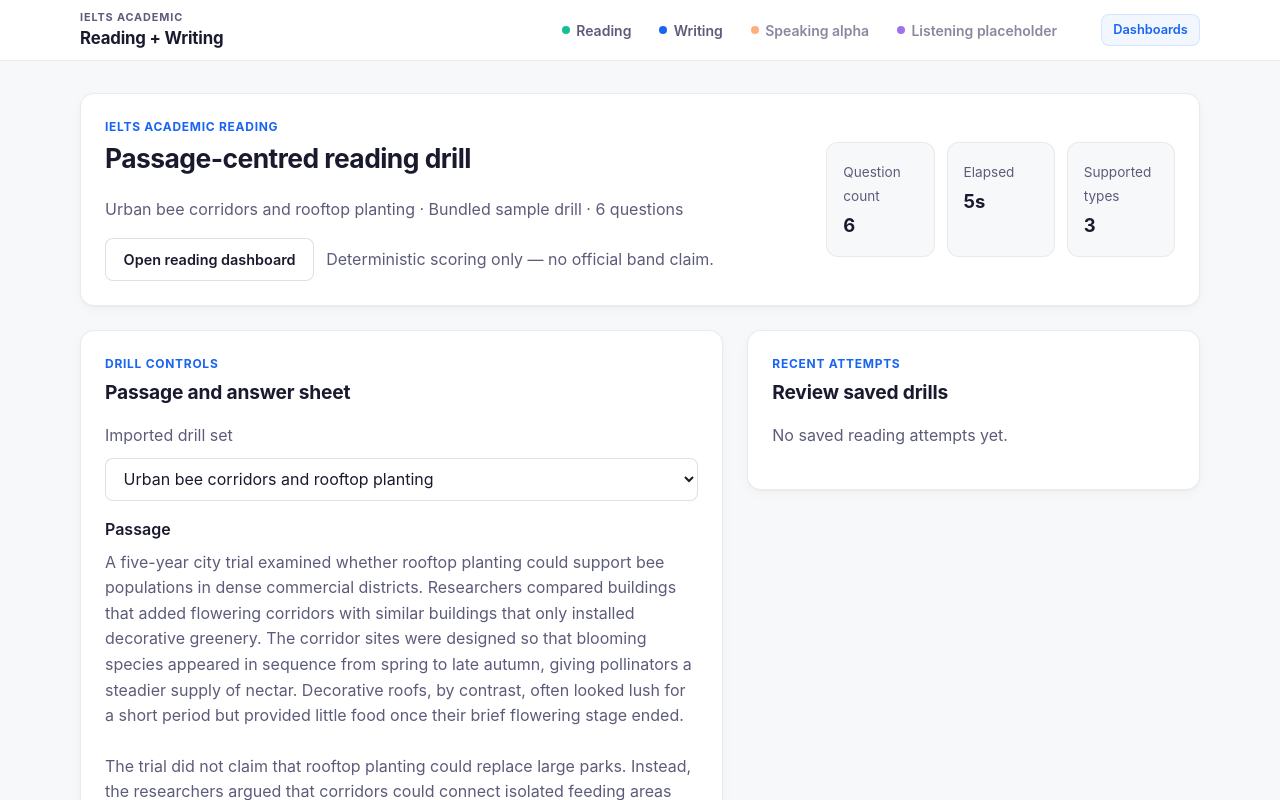
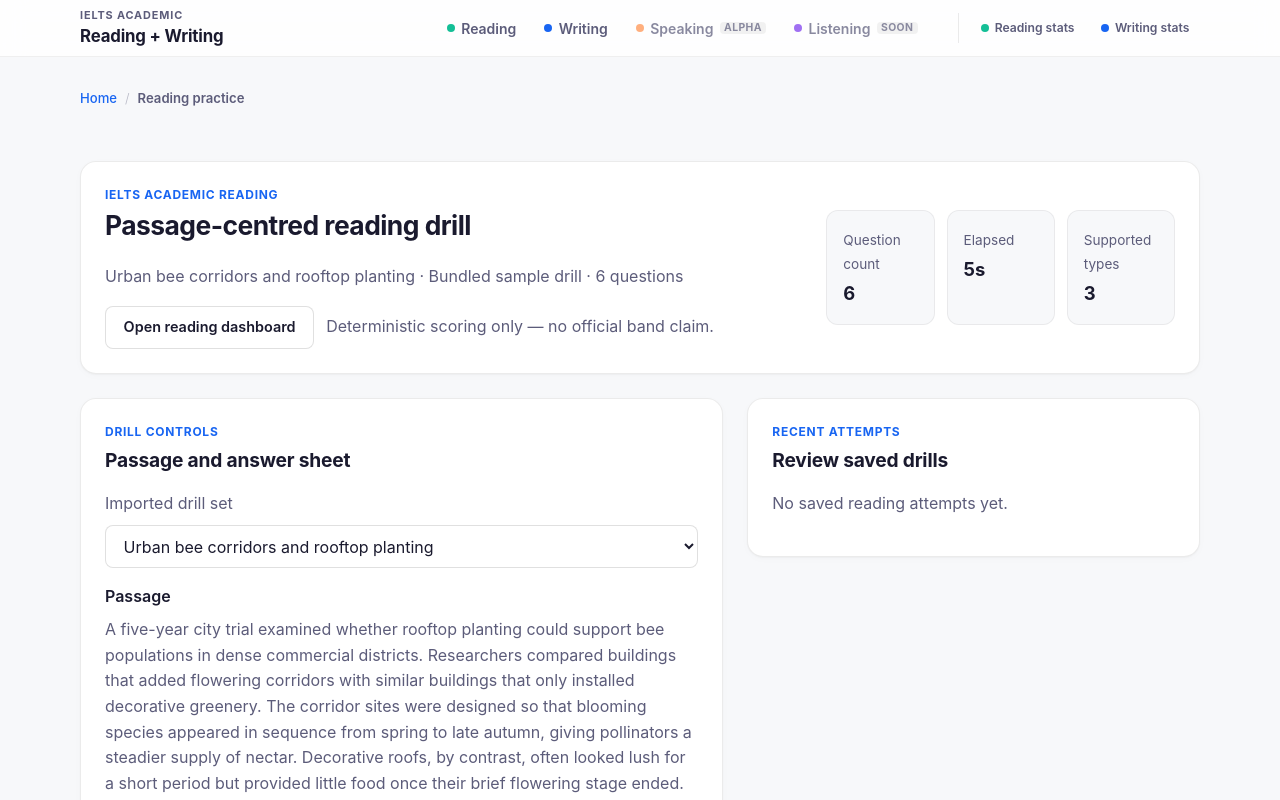
Before and after one commit to Ketchio-dev/IETLS, a Next.js app: page /reading in a window 1280 px wide. Shown: the top 800 px of the page. Built offline with nearby package versions, Linux system fonts and the light colour scheme.

Commit message:
omx(team): auto-checkpoint worker-1 [unknown]

```diff
--- a/src/app/globals.css
+++ b/src/app/globals.css
@@ -67,18 +67,21 @@ input {
   position: sticky;
   top: 0;
   z-index: 100;
-  background: #ffffff;
-  border-bottom: 1px solid rgba(0, 0, 0, 0.08);
+  background: rgba(255, 255, 255, 0.82);
+  backdrop-filter: blur(12px);
+  -webkit-backdrop-filter: blur(12px);
+  border-bottom: 1px solid rgba(0, 0, 0, 0.06);
   padding: 0 1rem;
+  transition: box-shadow 0.25s ease;
 }
 
 .site-nav-inner {
   display: flex;
   align-items: center;
-  gap: 1.5rem;
+  gap: 1.25rem;
   width: min(1120px, 100%);
   margin: 0 auto;
-  height: 60px;
+  height: 56px;
 }
 
 .site-nav-brand {
@@ -185,10 +188,10 @@ input {
 .panel {
   background: var(--panel);
   border: 1px solid var(--panel-border);
-  border-radius: 14px;
+  border-radius: 16px;
   padding: 1.5rem;
-  box-shadow: 0 1px 3px rgba(0, 0, 0, 0.04), 0 4px 12px rgba(0, 0, 0, 0.03);
-  transition: box-shadow 0.2s ease;
+  box-shadow: 0 1px 2px rgba(0, 0, 0, 0.04), 0 2px 8px rgba(0, 0, 0, 0.02);
+  transition: box-shadow 0.2s ease, border-color 0.2s ease;
 }
 
 /* ------ Hero ------ */
@@ -1347,45 +1350,50 @@ input[type='file'] {
    ============================================================ */
 
 .home-hero {
-  background: linear-gradient(135deg, #f0f4ff 0%, #e8faf4 50%, #fff5ec 100%);
+  background: linear-gradient(145deg, #f0f4ff 0%, #e8faf4 40%, #fef9f3 100%);
   border: none;
-  box-shadow: none;
+  box-shadow: 0 1px 0 rgba(0, 0, 0, 0.04);
   position: relative;
   overflow: hidden;
+  padding: 2rem;
+  border-radius: 20px;
 }
 
 .home-hero::before {
   content: '';
   position: absolute;
-  top: -40%;
-  right: -20%;
-  width: 480px;
-  height: 480px;
+  top: -50%;
+  right: -15%;
+  width: 520px;
+  height: 520px;
   border-radius: 50%;
-  background: radial-gradient(circle, rgba(20, 191, 150, 0.08) 0%, transparent 70%);
+  background: radial-gradient(circle, rgba(20, 191, 150, 0.07) 0%, transparent 65%);
   pointer-events: none;
 }
 
 .home-hero::after {
   content: '';
   position: absolute;
-  bottom: -30%;
-  left: -10%;
-  width: 380px;
-  height: 380px;
+  bottom: -35%;
+  left: -8%;
+  width: 400px;
+  height: 400px;
   border-radius: 50%;
-  background: radial-gradient(circle, rgba(24, 101, 242, 0.06) 0%, transparent 70%);
+  background: radial-gradient(circle, rgba(24, 101, 242, 0.05) 0%, transparent 65%);
   pointer-events: none;
 }
 
 .home-hero .eyebrow {
-  color: var(--text);
-  opacity: 0.55;
+  color: var(--muted);
+  font-size: 0.7rem;
+  letter-spacing: 0.1em;
 }
 
 .home-hero h1 {
-  font-size: 1.85rem;
-  max-width: 520px;
+  font-size: 2rem;
+  max-width: 480px;
+  letter-spacing: -0.025em;
+  line-height: 1.2;
 }
 
 /* ------ Hero CTA polish ------ */
@@ -1535,28 +1543,37 @@ input[type='file'] {
   border-left: 3px solid var(--panel-border);
 }
 
-/* ------ Dashboard nav link ------ */
+/* ------ Dashboard nav group ------ */
+
+.site-nav-dashboard-group {
+  display: flex;
+  align-items: center;
+  gap: 0.35rem;
+  margin-left: 0.5rem;
+  padding-left: 0.75rem;
+  border-left: 1px solid rgba(0, 0, 0, 0.08);
+}
 
 .site-nav-link--dashboard {
   display: inline-flex;
   align-items: center;
   gap: 0.35rem;
-  padding: 0.35rem 0.7rem;
+  padding: 0.3rem 0.6rem;
   border-radius: 8px;
-  font-size: 0.8rem;
+  font-size: 0.76rem;
   font-weight: 600;
-  color: var(--accent);
+  color: var(--muted);
   text-decoration: none;
-  background: rgba(24, 101, 242, 0.06);
-  border: 1px solid rgba(24, 101, 242, 0.12);
+  background: transparent;
+  border: 1px solid transparent;
   white-space: nowrap;
-  transition: background 0.15s ease, border-color 0.15s ease;
-  margin-left: 0.5rem;
+  transition: background 0.15s ease, border-color 0.15s ease, color 0.15s ease;
 }
 
 .site-nav-link--dashboard:hover {
-  background: rgba(24, 101, 242, 0.1);
-  border-color: rgba(24, 101, 242, 0.2);
+  background: rgba(0, 0, 0, 0.04);
+  border-color: rgba(0, 0, 0, 0.08);
+  color: var(--text);
 }
 
 /* ------ Summary metric row ------ */
@@ -1646,3 +1663,132 @@ input[type='file'] {
     grid-template-columns: repeat(4, 1fr);
   }
 }
+
+/* ============================================================
+   Breadcrumb navigation
+   ============================================================ */
+
+.page-breadcrumb {
+  display: flex;
+  align-items: center;
+  gap: 0.5rem;
+  margin-bottom: 1.25rem;
+  font-size: 0.82rem;
+}
+
+.breadcrumb-link {
+  color: var(--accent);
+  text-decoration: none;
+  font-weight: 500;
+  transition: color 0.15s ease;
+}
+
+.breadcrumb-link:hover {
+  color: var(--accent-strong);
+  text-decoration: underline;
+}
+
+.breadcrumb-sep {
+  color: var(--muted);
+  opacity: 0.4;
+  font-weight: 300;
+}
+
+.breadcrumb-current {
+  color: var(--muted);
+  font-weight: 600;
+}
+
+/* ============================================================
+   Dashboard tab bar
+   ============================================================ */
+
+.dashboard-tab-bar {
+  display: flex;
+  align-items: center;
+  gap: 0.5rem;
+  margin-bottom: 1.5rem;
+  padding-bottom: 0.75rem;
+  border-bottom: 1px solid var(--panel-border);
+}
+
+.dashboard-tab {
+  display: inline-flex;
+  align-items: center;
+  gap: 0.4rem;
+  padding: 0.5rem 0.9rem;
+  border-radius: 8px;
+  font-size: 0.85rem;
+  font-weight: 600;
+  color: var(--muted);
+  text-decoration: none;
+  background: transparent;
+  border: 1px solid transparent;
+  transition: background 0.15s ease, color 0.15s ease, border-color 0.15s ease;
+}
+
+.dashboard-tab:hover {
+  background: rgba(0, 0, 0, 0.04);
+  color: var(--text);
+}
+
+.dashboard-tab--active {
+  color: var(--accent);
+  background: rgba(24, 101, 242, 0.06);
+  border-color: rgba(24, 101, 242, 0.15);
+}
+
+/* ============================================================
+   Smooth scroll and selection
+   ============================================================ */
+
+html {
+  scroll-behavior: smooth;
+}
+
+::selection {
+  background: rgba(24, 101, 242, 0.15);
+  color: var(--text);
+}
+
+/* ============================================================
+   Focus visible ring (accessibility)
+   ============================================================ */
+
+:focus-visible {
+  outline: 2px solid var(--accent);
+  outline-offset: 2px;
+}
+
+/* ============================================================
+   Nav dashboard group responsive
+   ============================================================ */
+
+@media (max-width: 799px) {
+  .site-nav-dashboard-group {
+    display: none;
+  }
+
+  .site-nav-inner {
+    gap: 0.75rem;
+  }
+
+  .home-hero h1 {
+    font-size: 1.55rem;
+  }
+}
+
+@media (max-width: 599px) {
+  .page-breadcrumb {
+    font-size: 0.78rem;
+  }
+
+  .dashboard-tab-bar {
+    gap: 0.25rem;
+  }
+
+  .dashboard-tab {
+    font-size: 0.8rem;
+    padding: 0.4rem 0.65rem;
+  }
+}
--- a/src/app/layout.tsx
+++ b/src/app/layout.tsx
@@ -26,15 +26,17 @@ const navLinks = [
   },
   {
     href: '/speaking',
-    label: 'Speaking alpha',
+    label: 'Speaking',
     dotClassName: 'site-nav-dot site-nav-dot--speaking',
     tier: 'secondary',
+    badge: 'Alpha',
   },
   {
     href: '/listening',
-    label: 'Listening placeholder',
+    label: 'Listening',
     dotClassName: 'site-nav-dot site-nav-dot--listening',
     tier: 'secondary',
+    badge: 'Soon',
   },
 ] as const;
 
@@ -57,12 +59,22 @@ export default function RootLayout({ children }: Readonly<{ children: ReactNode
                 >
                   <span className={link.dotClassName} aria-hidden="true" />
                   {link.label}
+                  {'badge' in link && link.badge ? (
+                    <span className="site-nav-exp-badge">{link.badge}</span>
+                  ) : null}
                 </Link>
               ))}
             </div>
-            <Link href="/reading/dashboard" className="site-nav-link site-nav-link--dashboard">
-              Dashboards
-            </Link>
+            <div className="site-nav-dashboard-group">
+              <Link href="/reading/dashboard" className="site-nav-link site-nav-link--dashboard">
+                <span className="site-nav-dot site-nav-dot--reading" aria-hidden="true" />
+                Reading stats
+              </Link>
+              <Link href="/dashboard" className="site-nav-link site-nav-link--dashboard">
+                <span className="site-nav-dot site-nav-dot--writing" aria-hidden="true" />
+                Writing stats
+              </Link>
+            </div>
           </div>
         </nav>
         {children}
--- a/src/app/reading/page.tsx
+++ b/src/app/reading/page.tsx
@@ -1,3 +1,5 @@
+import Link from 'next/link';
+
 import { ReadingPracticeShell } from '@/components/reading/reading-practice-shell';
 import { READING_ASSESSMENT_MODULE_ID } from '@/lib/assessment-modules/registry';
 import { loadAssessmentPracticePageData } from '@/lib/server/assessment-workspace';
@@ -10,5 +12,14 @@ export default async function ReadingPage({
   const resolvedSearchParams = (await searchParams) ?? {};
   const pageData = await loadAssessmentPracticePageData(READING_ASSESSMENT_MODULE_ID, resolvedSearchParams);
 
-  return <ReadingPracticeShell {...pageData} />;
+  return (
+    <main className="app-shell">
+      <nav className="page-breadcrumb" aria-label="Breadcrumb">
+        <Link href="/" className="breadcrumb-link">Home</Link>
+        <span className="breadcrumb-sep" aria-hidden="true">/</span>
+        <span className="breadcrumb-current">Reading practice</span>
+      </nav>
+      <ReadingPracticeShell {...pageData} />
+    </main>
+  );
 }
```
Also changed, not shown: src/app/dashboard/page.tsx (+17 -1 lines), src/app/page.tsx (+42 -43 lines), src/app/writing/page.tsx (+12 -1 lines).
